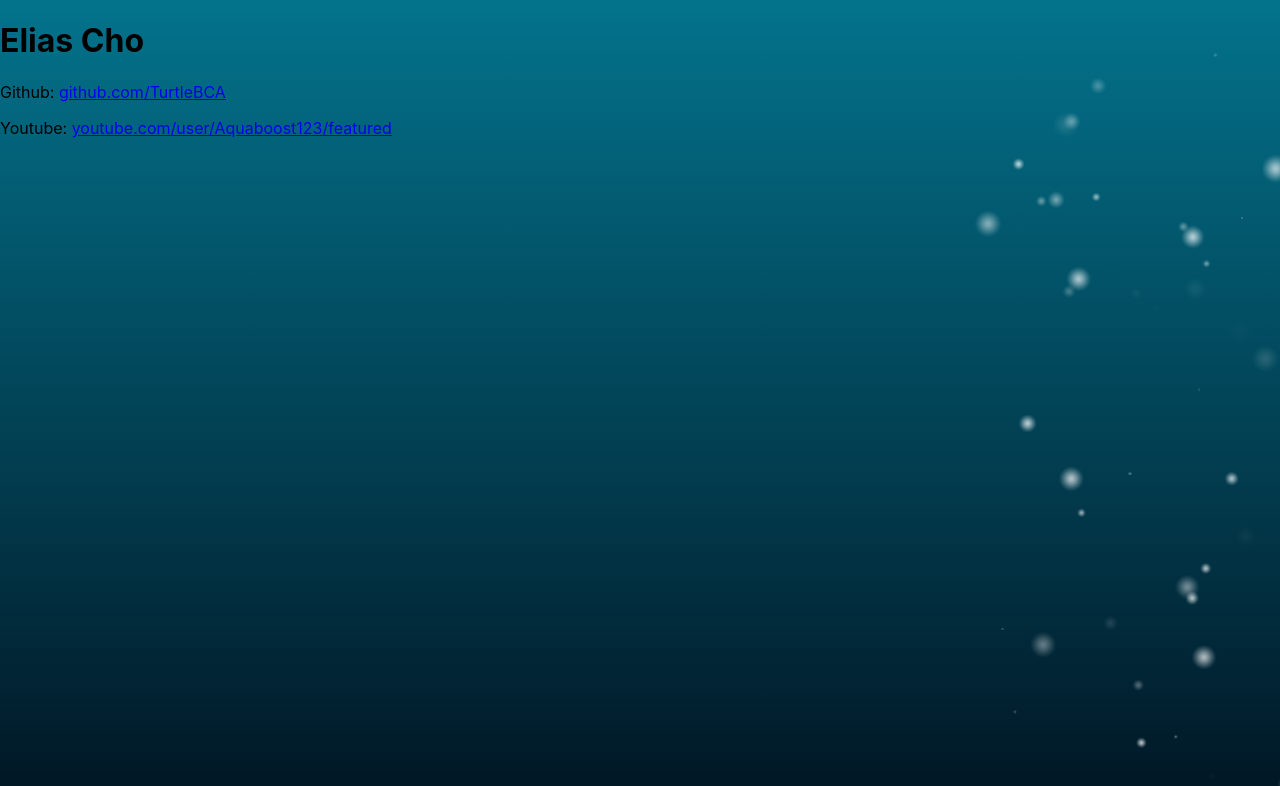
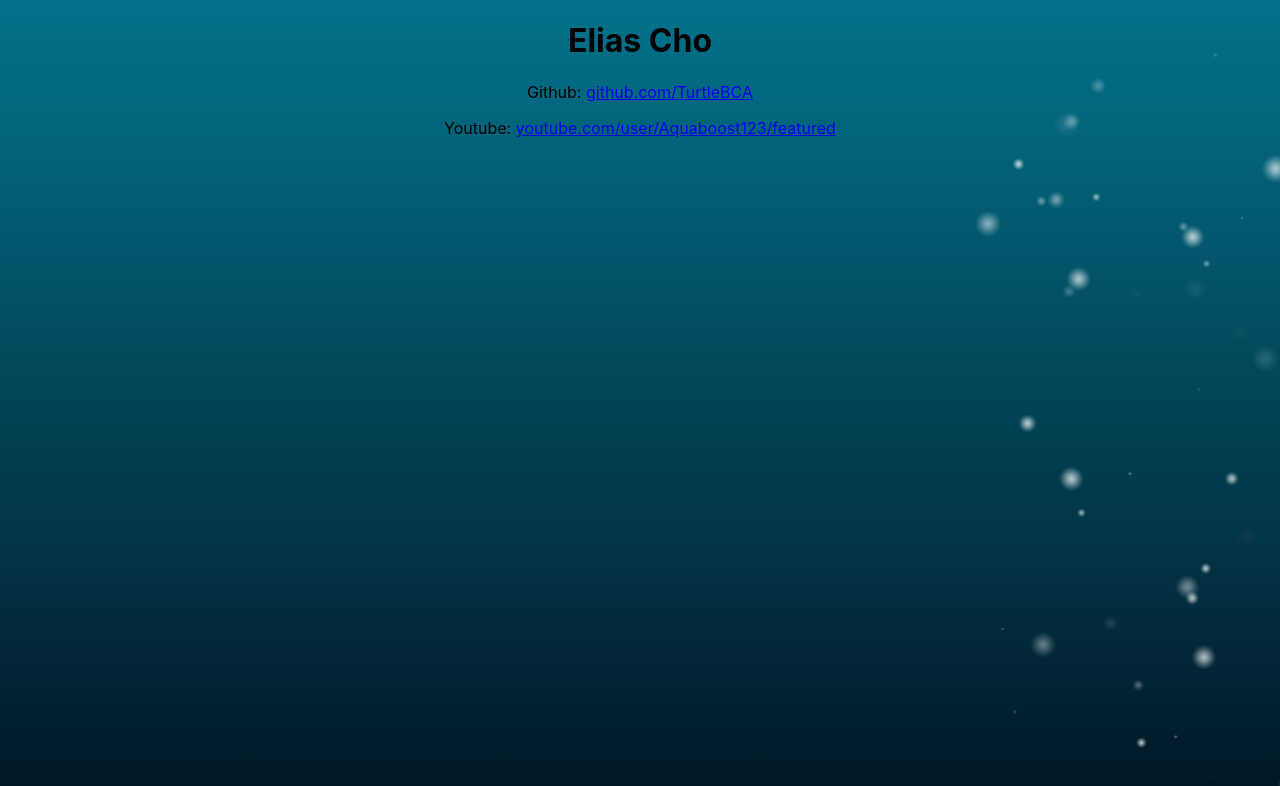
Before and after one commit to TurtlejamEC/Personal-Website, a React (Create React App) app: page / in a window 1280 px wide. Shown: the top 786 px of the page. Built offline with nearby package versions, Linux system fonts and the light colour scheme.

Commit message:
Center BasicInfo

```diff
--- a/src/components/BasicInfo/BasicInfo.tsx
+++ b/src/components/BasicInfo/BasicInfo.tsx
@@ -1,9 +1,10 @@
 import React from 'react';
+import './BasicInfo.css';
 
 export default class BasicInfo extends React.Component {
   render() {
     return (
-      <div className="BasicInfo center">
+      <div className="BasicInfo centerHorizontal">
         <h1>Elias Cho</h1>
         <p>Github: <a target="_blank" rel="noopener noreferrer" href="https://github.com/TurtleBCA">github.com/TurtleBCA</a></p>
         <p>Youtube: <a target="_blank" rel="noopener noreferrer" href="https://youtube.com/user/Aquaboost123/featured">youtube.com/user/Aquaboost123/featured</a></p>
--- a/src/containers/App/App.css
+++ b/src/containers/App/App.css
@@ -0,0 +1,3 @@
+.centerHorizontal{
+  text-align: center;
+}
```
Also changed, not shown: src/components/BasicInfo/BasicInfo.css (added).
